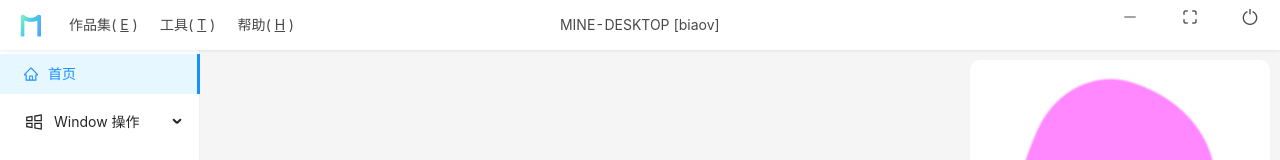
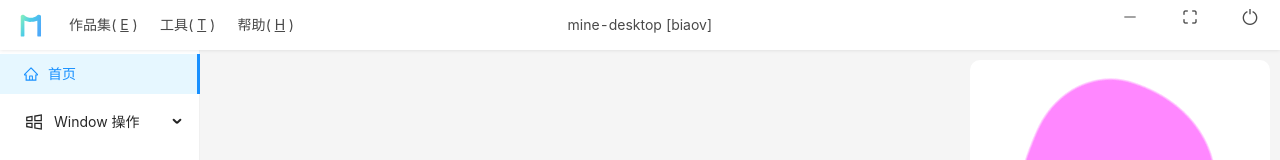
Before and after one commit to biaov/mine-desktop, a Vue app: page /#/dashboard in a window 1280 px wide. Shown: the top 160 px of the page. Built offline with nearby package versions, Linux system fonts and the light colour scheme.

Commit message:
update
名称修改

Co-Authored-By: biaov <39574653+biaov@users.noreply.github.com>
Co-Authored-By: biaov2017 <137060955+biaov2017@users.noreply.github.com>

```diff
--- a/index.html
+++ b/index.html
@@ -4,7 +4,7 @@
     <meta charset="UTF-8" />
     <link rel="icon" href="/favicon.ico" />
     <meta name="viewport" content="width=device-width, initial-scale=1.0" />
-    <title>MINE-DESKTOP</title>
+    <title>mine-desktop</title>
     <style>
       * {
         margin: 0;
--- a/src/components/MineHeader/index.vue
+++ b/src/components/MineHeader/index.vue
@@ -24,7 +24,7 @@
         </li>
       </ul>
     </div>
-    <div class="center">MINE-DESKTOP [biaov]</div>
+    <div class="center">mine-desktop [biaov]</div>
     <!-- 设置大小 -->
     <ul class="resize-list" @click.stop>
       <li class="item" v-for="item in resizeList" :key="item.value" @click="item.action && item.action()"><span :class="['iconfont', item.iconName]"></span></li>
```
Also changed, not shown: 1 other file (tests, documents, lock files or other folders).
